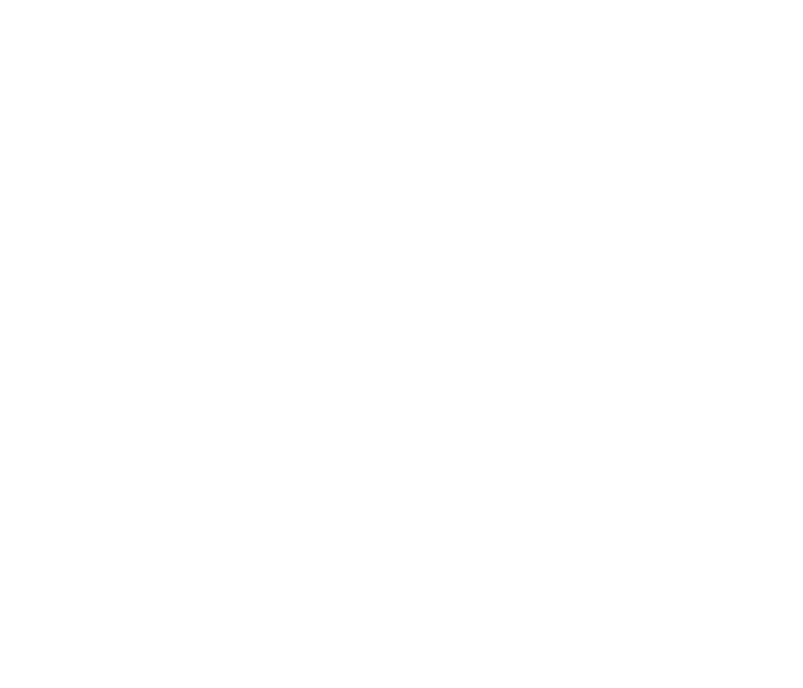
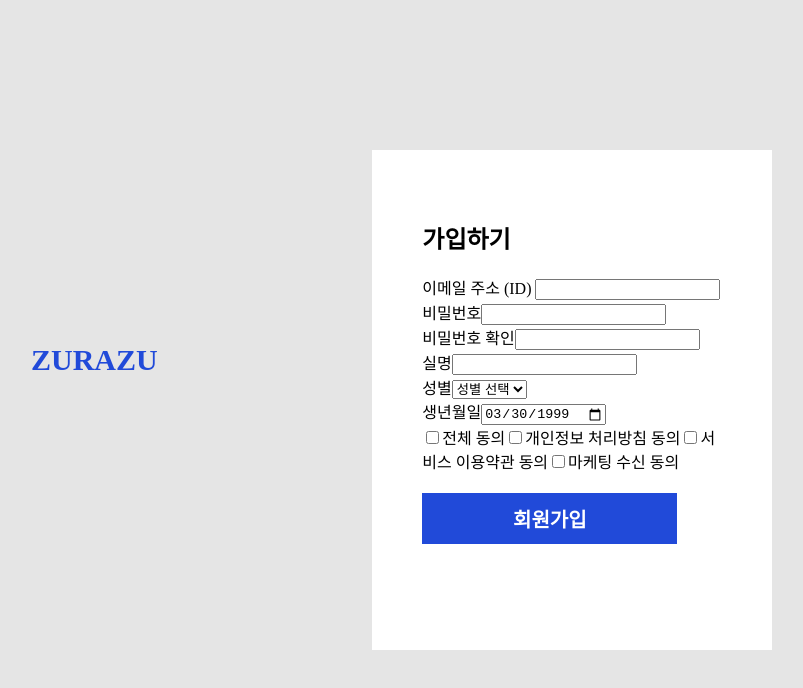
Before and after one commit to 1sTeam/study-zurazu-frontend, a Vue app: page /register in a window 1280 px wide. Shown: the top 688 px of the page, without its empty margins (225-1028 px from the left). Built offline with nearby package versions, Linux system fonts and the light colour scheme.

Commit message:
Create a membership registration form

```diff
--- a/package.json
+++ b/package.json
@@ -8,7 +8,8 @@
     "lint": "vue-cli-service lint"
   },
   "dependencies": {
-    "core-js": "^3.6.5",
+    "core-js": "^3.16.3",
+    "strip-json-comments": "^4.0.0",
     "vue": "^2.6.11",
     "vue-router": "^3.2.0",
     "vuex": "^3.4.0"
--- a/src/components/Login.vue
+++ b/src/components/Login.vue
@@ -1,7 +1,6 @@
 <template>
     <div class="Login">
 
-        <div class="wrapper">
             <div class="LoginTemplate">
 
             <form class="title">
@@ -31,11 +30,7 @@
                     <div class="line">|</div>
                     <div class="Join">회원가입</div>
                 </div >
-
-
             </div>
-        </div>
-
 </div>
 </template>
 
@@ -54,20 +49,12 @@
 
 
 <style scoped>
-body{
-    background: #E5E5E5;
-}
-.wrapper {
-    display: flex;
-    align-items: center;
-    justify-content: center;
-    margin-top: 5rem;
-}
+
 .title{
     font-size: 30px;
     color: #214AD9;
     font-weight : bolder;
-    margin-top: 1.5rem;
+
     margin-bottom: 1.5em;
 
 }
@@ -76,10 +63,10 @@
     width : 27rem;
     margin-left: auto;
     margin-right: auto;
-    margin-top: 5em;
+    margin-top: 10em;
     flex-direction: column;
     align-items: center;
-    height: 1vh;
+    height: 100vh;
 }
 .EmailInsert,.PwInsert {
 
--- /dev/null
+++ b/src/components/Register.vue
@@ -0,0 +1,162 @@
+<template >
+    <div class="register">
+    <form @submit.prevent="submitForm">
+<!-- @ 는 v-on 과 같은 표현식이다. 폼 내부에서 버튼을 누르면 submit 이벤트가 form 으로 전송되고 v-on:submit이 실행된다.
+이때 페이지가 새로고침되므로 .prevent를 통해 새로고침을 막고 methods의 함수롤 호출하게 한다. -->
+	<div class="container">
+
+        <div class="wrapper1">
+            <div class="title">
+            ZURAZU
+            </div>
+        </div>
+
+
+        <div class="wrapper2">
+            <div class="registerTemplate">
+                <h2>가입하기</h2>
+                <div>
+                    <label for="email">이메일 주소 (ID) </label>
+                    <input type="text" id="email" v-model="email" />
+                </div>
+
+                <div>
+                    <label for="password">비밀번호</label>
+                    <input type="password" id="password" v-model="password" />
+                </div>
+
+                <div>
+                    <label for="passwordConfirm">비밀번호 확인</label>
+                    <input type="password" id="passwordConfirm" v-model="passwordConfirm" />
+                </div>
+
+                <div>
+                    <label for="name">실명</label>
+                    <input type="text" id="name" v-model="name" />
+                </div>
+
+                <div>
+                    <label for="sex">성별</label>
+                    <select name="sex">
+                        <option value="">성별 선택</option>
+                        <option value="남">남</option>
+                        <option value="여">여</option>
+                    </select>
+                </div>
+
+                <form name="해당 폼의 이름" action="값을 보낼 주소" method="post">
+                    <label for="date">생년월일</label>
+                    <input type='date' name='userBirthday' value='1999-03-30'/>
+                </form>
+
+                <div class="checkbox_group">
+
+                    <input type="checkbox" id="check_all" >
+                    <label for="check_all">전체 동의</label>
+
+                    <input type="checkbox" id="check_1" class="normal" >
+                    <label for="check_1">개인정보 처리방침 동의</label>
+
+                    <input type="checkbox" id="check_2" class="normal" >
+                    <label for="check_2">서비스 이용약관 동의</label>
+
+                    <input type="checkbox" id="check_3" class="normal" >
+                    <label for="check_3">마케팅 수신 동의</label>
+
+                </div>
+
+                <button type="submit">회원가입</button>
+            </div>
+        </div>
+    </div>
+
+	</form>
+
+
+
+
+    </div>
+</template>
+<script>
+export default {
+    data() {
+        return {
+			email: '',
+			name: '',
+			password: '',
+			passwordConfirm: '',
+        }
+    },
+
+    methods: {
+		submitForm() {
+			console.log('test');
+		},
+    },
+}
+</script>
+<style>
+html, body {
+		margin: 0;
+		padding: 0;
+		height: 100%;
+        width: 100%;
+        background: #E5E5E5;
+		}
+</style>
+<style scoped>
+
+.register{
+    background: #E5E5E5;
+
+}
+.container{
+    display: flex;
+    height: 100vh;
+    width: 100vw;
+
+}
+.wrapper1{
+    flex: 1;
+    font-size: 30px;
+    color: #214AD9;
+    font-weight : bolder;
+    align-self:center;
+    margin-left: 20%;
+    padding-bottom: 5rem;
+
+}
+
+.wrapper2{
+    flex: 2;
+    align-self:center;
+}
+
+.registerTemplate{
+
+    width : 300px;
+    height: 400px;
+    padding: 50px;
+    background: white;
+
+}
+
+.registerTemplate>div{
+
+
+}
+
+button {
+    cursor: pointer;
+    background-color: #214AD9;
+    margin-top: 1em;
+    color: white;
+    font-weight:bold;
+    font-size: 20px;
+    border: none;
+    width: 85%;
+    padding-top: 0.7rem;
+    padding-bottom: 0.7rem;
+
+}
+</style>
--- a/src/main.js
+++ b/src/main.js
@@ -5,6 +5,7 @@
 
 Vue.config.productionTip = false
 
+
 new Vue({
   router,
   store,
--- a/src/router/index.js
+++ b/src/router/index.js
@@ -2,6 +2,7 @@
 import VueRouter from 'vue-router'
 // import Home from '../views/Home.vue'
 import Login from '../components/Login.vue'
+import Register from '../components/Register.vue'
 
 Vue.use(VueRouter)
 
@@ -10,6 +11,11 @@
     path: '/',
     name: 'Login',
     component: Login
+  },
+  {
+    path: '/register',
+    name: 'Register',
+    component: Register
   },
   {
     path: '/about',
```
Also changed, not shown: 1 other file (tests, documents, lock files or other folders).
